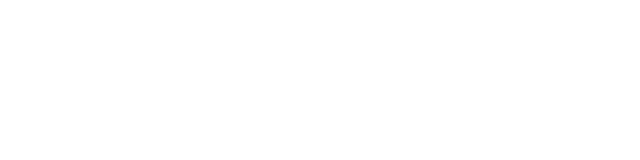
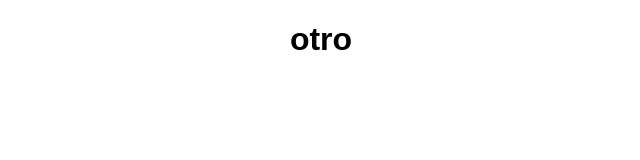
Before and after one commit to nechuba93/aprendereact, a React (Create React App) app: page / in a window 1280 px wide. Shown: the top 160 px of the page, without its empty margins (319-959 px from the left). Built offline with nearby package versions, Linux system fonts and the light colour scheme.

Commit message:
3:16 default prop

```diff
--- a/src/App.js
+++ b/src/App.js
@@ -1,11 +1,23 @@
 import React, { Component } from 'react';
 import './App.css';
+
+class Title extends Component {
+  render () {
+    return (
+      <h1>{this.props.text}</h1>
+    )
+  }
+}
+
+Title.defaultProps = {
+  text: 'Título por defecto'
+}
 
 class App extends Component {
   render() {
     return (
       <div className="App">
-
+        <Title text='otro'/>
       </div>
     );
   }
```
